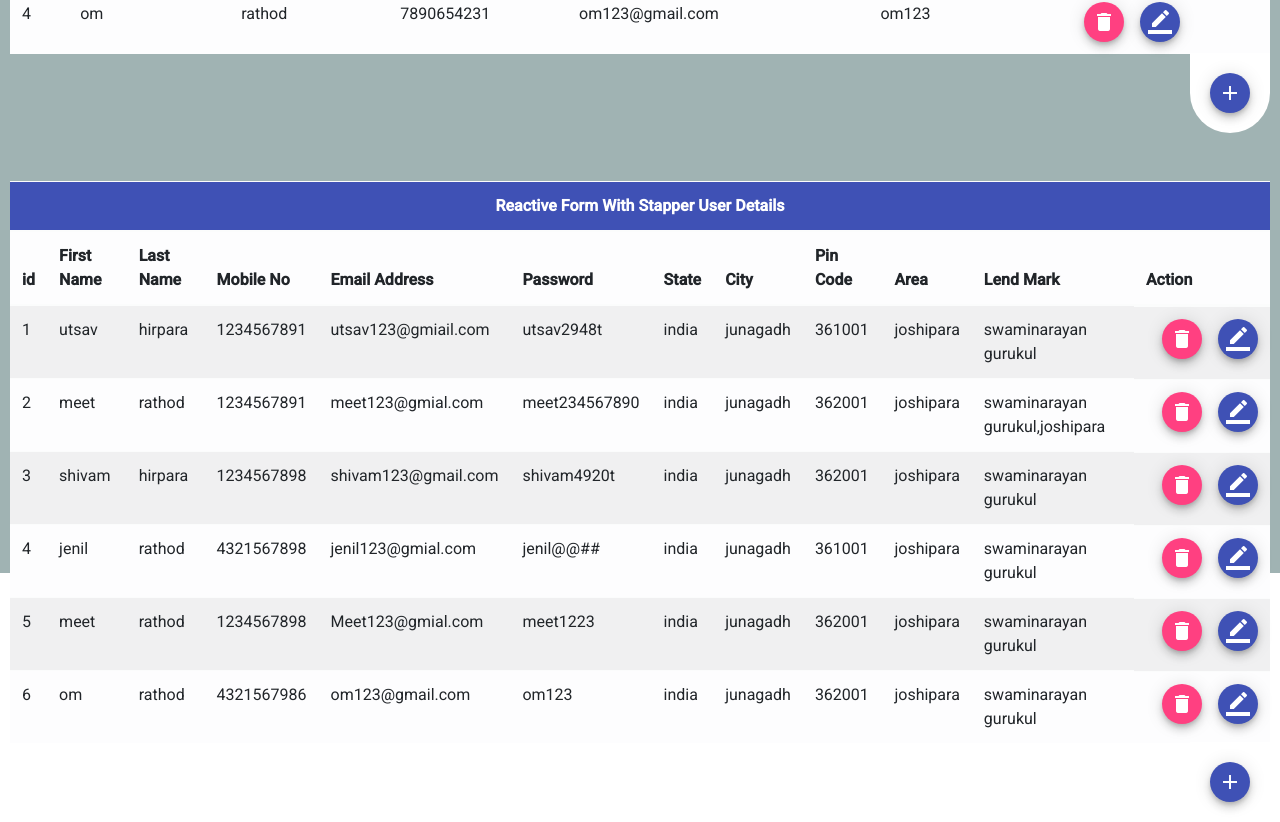
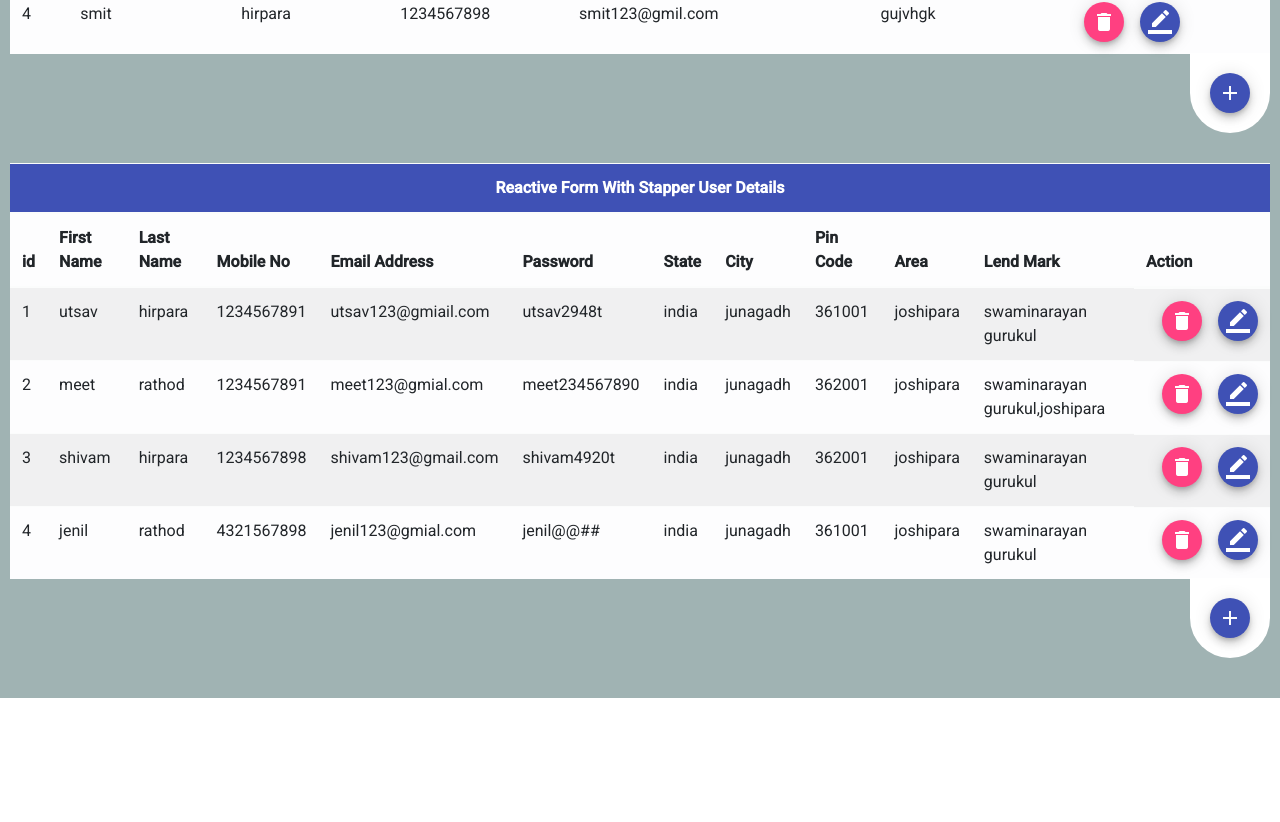
Before and after one commit to smit-hirpara/crud-practise, an Angular app: page /userdetails in a window 1280 px wide. Shown: the part 381-1203 px from the top of the page. After the commit the page ends 1079 px from the top, so only its background shows below. Built offline with nearby package versions, Linux system fonts and the light colour scheme; data requests are answered from the project's data file.

Commit message:
fix-bugs

```diff
--- a/db.json
+++ b/db.json
@@ -25,11 +25,11 @@
       "id": 3
     },
     {
-      "firstName": "om",
-      "lastName": "rathod",
-      "mobileNo": "7890654231",
-      "emailAddress": "om123@gmail.com",
-      "password": "om123",
+      "firstName": "smit",
+      "lastName": "hirpara",
+      "mobileNo": "1234567898",
+      "emailAddress": "smit123@gmil.com",
+      "password": "gujvhgk",
       "id": 4
     }
   ],
@@ -85,32 +85,6 @@
       "Area": "joshipara",
       "lendMark": "swaminarayan gurukul",
       "id": 4
-    },
-    {
-      "firstName": "meet",
-      "lastName": "rathod",
-      "mobileNo": "1234567898",
-      "emailAddress": "Meet123@gmial.com",
-      "password": "meet1223",
-      "State": "india",
-      "City": "junagadh",
-      "pinCode": "362001",
-      "Area": "joshipara",
-      "lendMark": "swaminarayan gurukul",
-      "id": 5
-    },
-    {
-      "firstName": "om",
-      "lastName": "rathod",
-      "mobileNo": "4321567986",
-      "emailAddress": "om123@gmail.com",
-      "password": "om123",
-      "State": "india",
-      "City": "junagadh",
-      "pinCode": "362001",
-      "Area": "joshipara",
-      "lendMark": "swaminarayan gurukul",
-      "id": 6
     }
   ]
 }
--- a/src/app/reactive-form/reactive-form.component.html
+++ b/src/app/reactive-form/reactive-form.component.html
@@ -148,9 +148,9 @@
                     </mat-error>
                 </mat-form-field>
 
-                <!----- Photo Field ----->
-                <!-- <input type="file" formControlName="password" [(ngModel)]="usersobj.password"
-                    placeholder=" Enter Mobile Number"> -->
+                <!----- Uplode Image Field ----->
+                <!-- <input type="file" formControlName="UserImage" *ngIf="FormFields"> -->
+
 
                 <div class="Submit-btn-section d-flex" *ngIf="FormFields">
                     <button mat-raised-button color="primary" class="button"
--- a/src/app/reactive-form/reactive-form.component.scss
+++ b/src/app/reactive-form/reactive-form.component.scss
@@ -1,7 +1,7 @@
 .full-body {
     padding: 10px;
     background-color: rgb(160, 179, 179);
-    height: 69.5vw;
+    height: 92.5vh;
 }
 
 .Check-gif {
--- a/src/app/stapper-form/stapper-form.component.scss
+++ b/src/app/stapper-form/stapper-form.component.scss
@@ -1,7 +1,7 @@
 .full-body {
     padding: 10px;
     background-color: rgb(160, 179, 179);
-    height: 69.5vw;
+    height: 92.5vh;
 }
 
 .mat-mdc-form-field {
--- a/src/app/users-details/users-details.component.html
+++ b/src/app/users-details/users-details.component.html
@@ -37,7 +37,7 @@
             </tr>
         </tbody>
     </table>
-    <div class="button-section mb-5">
+    <div class="button-section">
         <div class="flex-item">
             <button mat-mini-fab color="primary" aria-label="Example icon button with a delete icon"
                 (click)="addNewData1()">
--- a/src/app/users-details/users-details.component.scss
+++ b/src/app/users-details/users-details.component.scss
@@ -1,7 +1,7 @@
 .full-body {
     padding: 10px;
     background-color: rgb(160, 179, 179);
-    height: 69.5vw;
+    height: auto;
 }
 
 .table-header {
@@ -12,7 +12,7 @@
 .button-section {
     display: flex;
     justify-content: flex-end;
-    margin: -17px 0 0 0;
+    margin: -17px 0 30px 0;
 }
 
 .flex-item {
--- a/src/app/users-details/users-details.component.ts
+++ b/src/app/users-details/users-details.component.ts
@@ -68,5 +68,6 @@ export class UsersDetailsComponent {
   usersobj2: UsersDetails2 = new UsersDetails2();
   editUserDetilas2(values1: any) {
     this.usersobj2.id = values1.id;
+    this.service.editUserDetils2();
   }
 }
--- a/src/index.html
+++ b/src/index.html
@@ -12,7 +12,6 @@
   <link href="https://fonts.googleapis.com/icon?family=Material+Icons" rel="stylesheet">
   <link rel="stylesheet" href="https://cdn.jsdelivr.net/npm/bootstrap@4.6.2/dist/css/bootstrap.min.css"
     integrity="sha384-xOolHFLEh07PJGoPkLv1IbcEPTNtaed2xpHsD9ESMhqIYd0nLMwNLD69Npy4HI+N" crossorigin="anonymous">
-  <link href="https://fonts.googleapis.com/icon?family=Material+Icons" rel="stylesheet">
 </head>
 
 <body>
```
Also changed, not shown: src/app/reactive-form/reactive-form.component.ts (+4 -3 lines).
